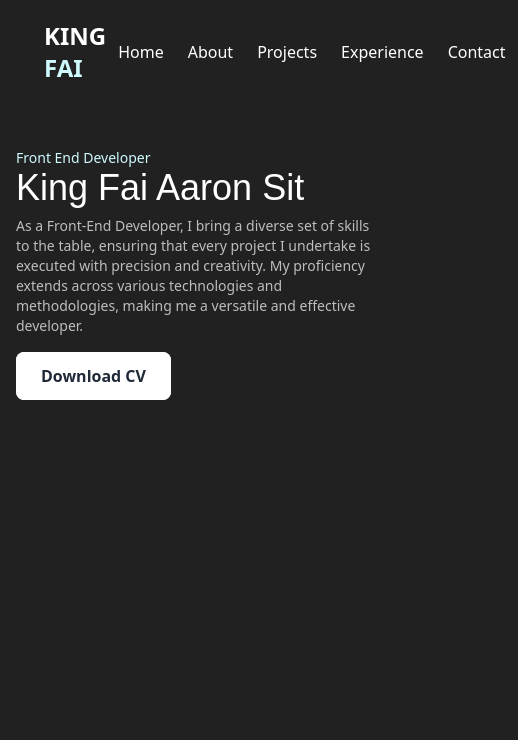
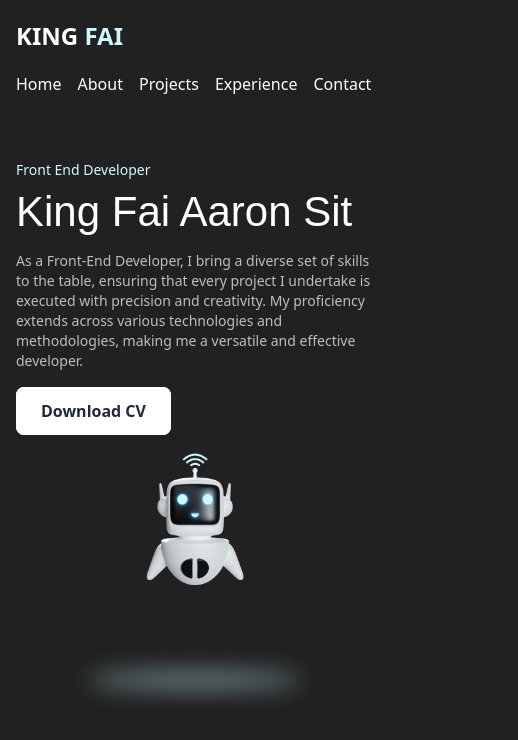
Before and after one commit to kingfaiii/kingfaiii.github.io, a React (Vite) app: page / in a window 390 px wide. Shown: the top 740 px of the page, 518 px wide, since content can reach past the window. Built offline with nearby package versions, Linux system fonts and the light colour scheme.

Commit message:
Dec 14 2023
-Homepage Mobile Optimization

```diff
--- a/src/components/Navbar.jsx
+++ b/src/components/Navbar.jsx
@@ -1,15 +1,15 @@
 import { Link } from "react-router-dom";
 
 const Navbar = () => {
-  const linkStyle = "text-white mx-3 hover:opacity-75";
+  const linkStyle = "text-white hover:opacity-75";
   return (
-    <nav className="flex justify-between max-w-7xl m-auto px-11 py-5">
+    <nav className="md:flex block justify-between max-w-7xl m-auto md:px-11 px-4 py-5">
       <div>
         <p className="text-white uppercase font-bold text-2xl">
           King <span className="text-custom">Fai</span>
         </p>
       </div>
-      <div className="items-center flex">
+      <div className="items-center gap-4 flex mt-5 md:mt-0">
         <Link to="/" className={linkStyle}>
           Home
         </Link>
--- a/src/index.css
+++ b/src/index.css
@@ -124,12 +124,19 @@ h6 {
     transform: translateY(1);
   }
 }
-@media only screen and (min-width: 767px) {
+@media only screen and (max-width: 767px) {
   .container-glow::before {
-  top: 43rem;
-  width: 26rem;
-  height: 1rem;
-  }
+    animation: Scale 3s ease-in-out infinite;
+    background: rgb(204 249 253 / 50%);
+    border-radius: 50%;
+    content: "";
+    display: block;
+    filter: blur(12px);
+    height: 1rem;
+    position: absolute;
+    top: 42rem;
+    width: 13rem;
+}
 }
 @media only screen and (min-width:1023px){
   .container-glow::before {
--- a/src/views/Home.jsx
+++ b/src/views/Home.jsx
@@ -3,15 +3,15 @@ import Robot from "../assets/robot.png";
 import CV from "../assets/King_Fai_Aaron_Sit_CV.pdf";
 const Home = () => {
   return (
-    <div className="flex flex-col md:flex-row md:h-90vh h-[auto] justify-center flex-wrap items-center mt-11 md:mt-auto md:max-w-7xl w-full m-auto md:px-11 px-4">
+    <div className="md:flex block md:h-90vh justify-center flex-wrap items-center mt-11 md:mt-auto md:max-w-7xl w-full m-auto md:px-11 px-4">
       <div className="lg:w-1/2">
         <p className="md:text-xl text-sm text-custom">Front End Developer</p>
-        <h1 className="lg:text-7xl md:text-6xl text-4xl font-normal md:mb-5 mb-2 text-white">King Fai Aaron Sit</h1>
+        <h1 className="lg:text-7xl md:text-6xl text-[42px] font-normal md:mb-5 mb-2 text-white">King Fai Aaron Sit</h1>
         <p className="text-white opacity-70 text-sm mb-7">As a Front-End Developer, I bring a diverse set of skills to the table, ensuring that every project I undertake is executed with precision and creativity. My proficiency extends across various technologies and methodologies, making me a versatile and effective developer.</p>
         <Button link={CV} content="Download CV" />
       </div>
-      <div className="lg:w-1/2 container-glow md:flex hidden justify-end">
-        <img className="bounce md:w-3/4 w-full" src={Robot} />
+      <div className="lg:w-1/2 container-glow flex md:justify-end justify-center">
+        <img className="bounce md:w-3/4 w-36 md:mt-0 mt-10" src={Robot} />
       </div>
     </div>
   );
```
